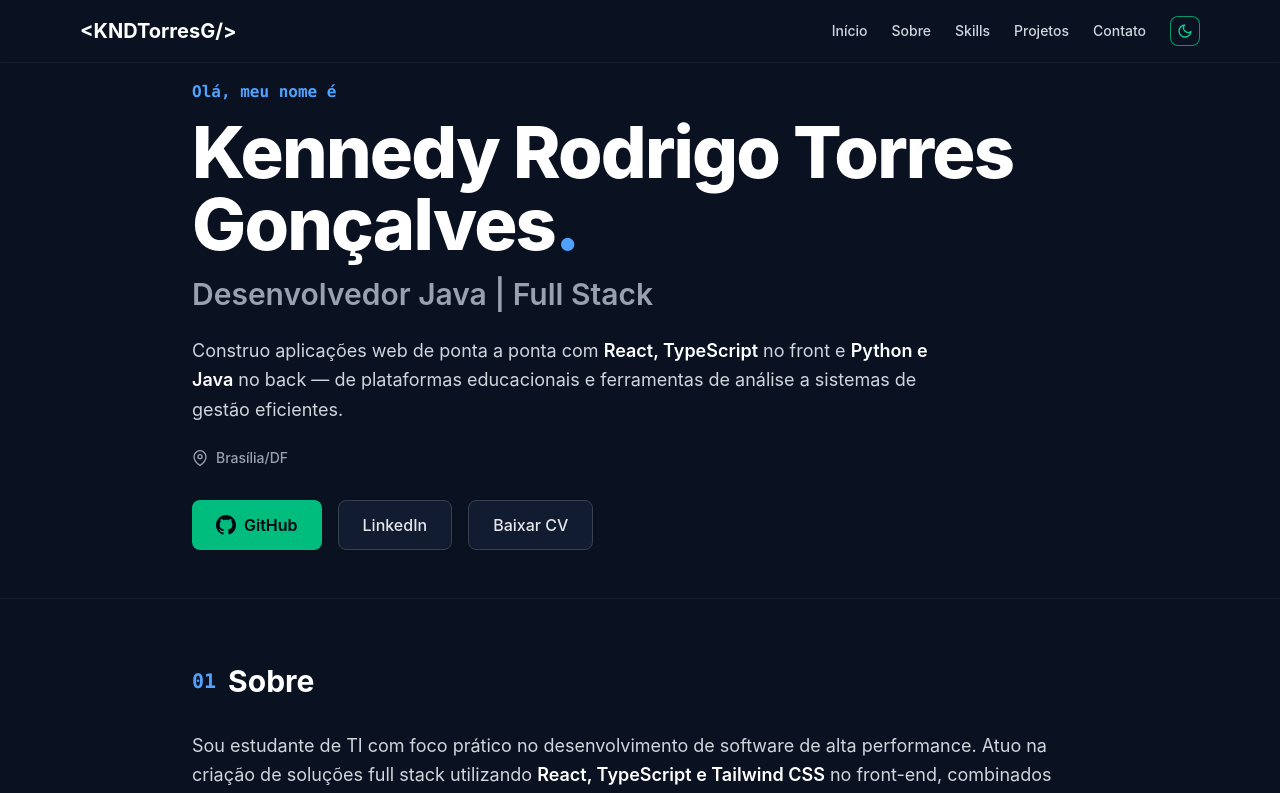
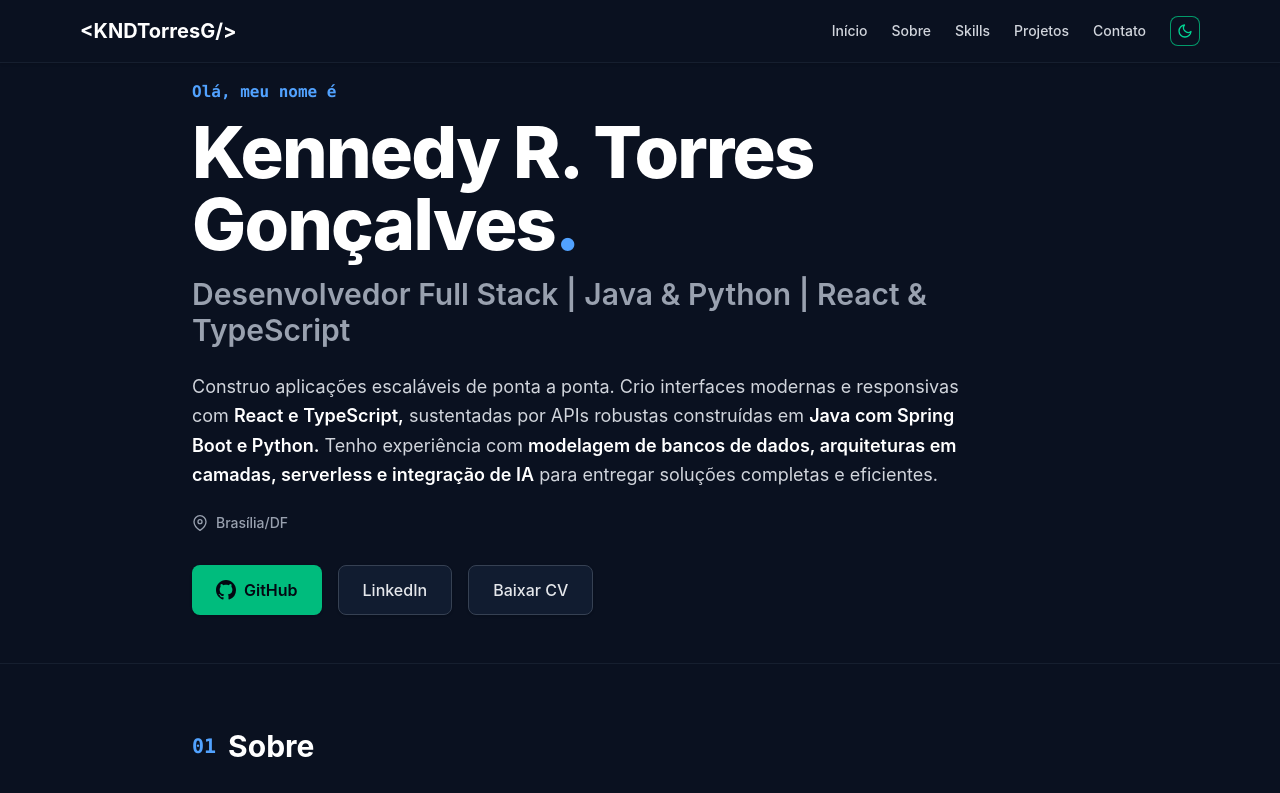
Before and after one commit to Kennedy-Torres/portfolio-kennedy, a React (Vite) app: page / in a window 1280 px wide. Shown: the top 793 px of the page. Built offline with nearby package versions, Linux system fonts and the light colour scheme.

Commit message:
update: alteração no texto da seção Hero

```diff
--- a/src/sections/Hero.tsx
+++ b/src/sections/Hero.tsx
@@ -9,20 +9,20 @@ export function Hero() {
 
         {/* Nome com tipografia expansiva */}
         <h1 className="text-5xl sm:text-7xl font-extrabold text-gray-900 dark:text-white tracking-tight mb-4">
-          Kennedy Rodrigo Torres Gonçalves<span className="text-blue-600 dark:text-blue-400">.</span>
+          Kennedy R. Torres Gonçalves<span className="text-blue-600 dark:text-blue-400">.</span>
         </h1>
 
         {/* Cargo */}
         <h2 className="text-2xl sm:text-3xl font-semibold text-gray-600 dark:text-gray-400 mb-6">
-          Desenvolvedor Java | Full Stack
+          Desenvolvedor Full Stack | Java & Python | React & TypeScript
         </h2>
 
         {/* Resumo com destaques em negrito */}
         <p className="text-gray-600 dark:text-gray-300 text-lg leading-relaxed mb-6 max-w-3xl">
-          Construo aplicações web de ponta a ponta com{" "}
-          <strong className="text-gray-900 dark:text-white font-semibold">React, TypeScript</strong>{" "}
-          no front e <strong className="text-gray-900 dark:text-white font-semibold">Python e Java</strong>{" "}
-          no back — de plataformas educacionais e ferramentas de análise a sistemas de gestão eficientes.
+          Construo aplicações escaláveis de ponta a ponta. Crio interfaces modernas e responsivas com{" "}
+          <strong className="text-gray-900 dark:text-white font-semibold">React e TypeScript,</strong>{" "}
+          sustentadas por APIs robustas construídas em <strong className="text-gray-900 dark:text-white font-semibold">Java com Spring Boot e Python.</strong>{" "}
+          Tenho experiência com <strong className="text-gray-900 dark:text-white font-semibold">modelagem de bancos de dados, arquiteturas em camadas, serverless e integração de IA</strong>{" "} para entregar soluções completas e eficientes.
         </p>
 
         {/* Tag de Localização */}
```
